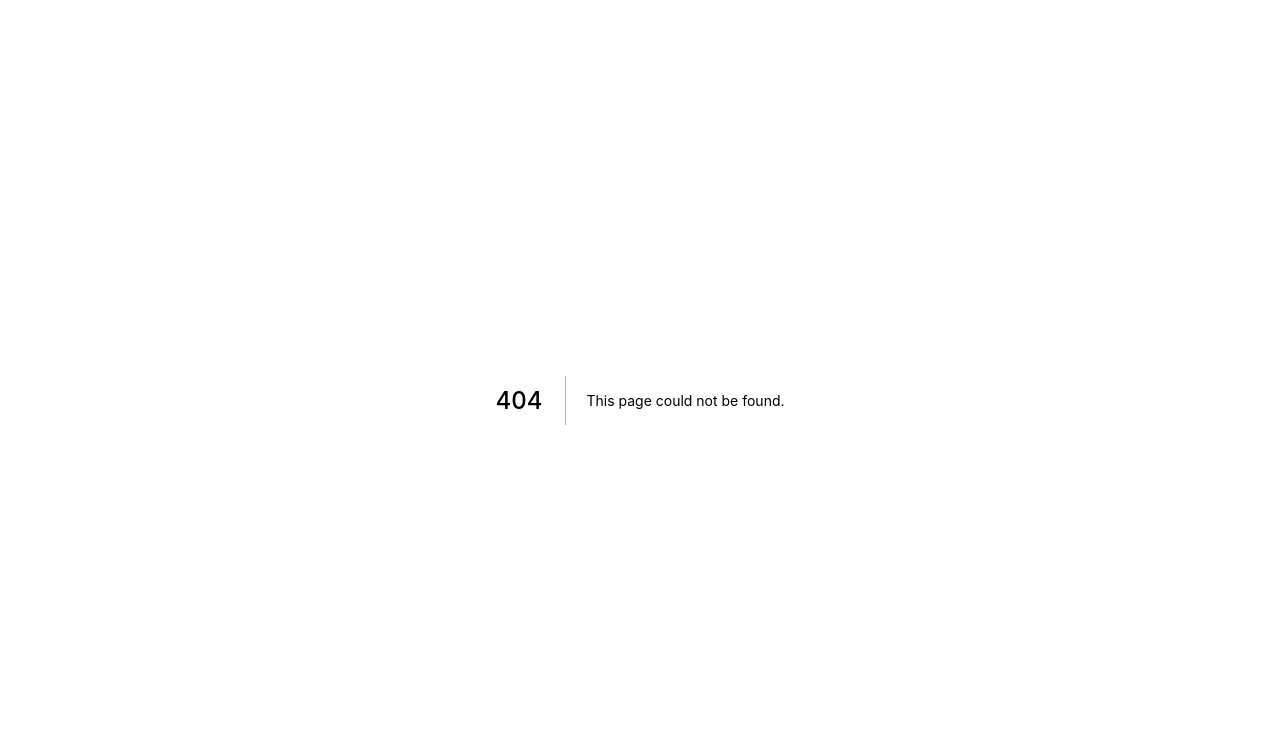
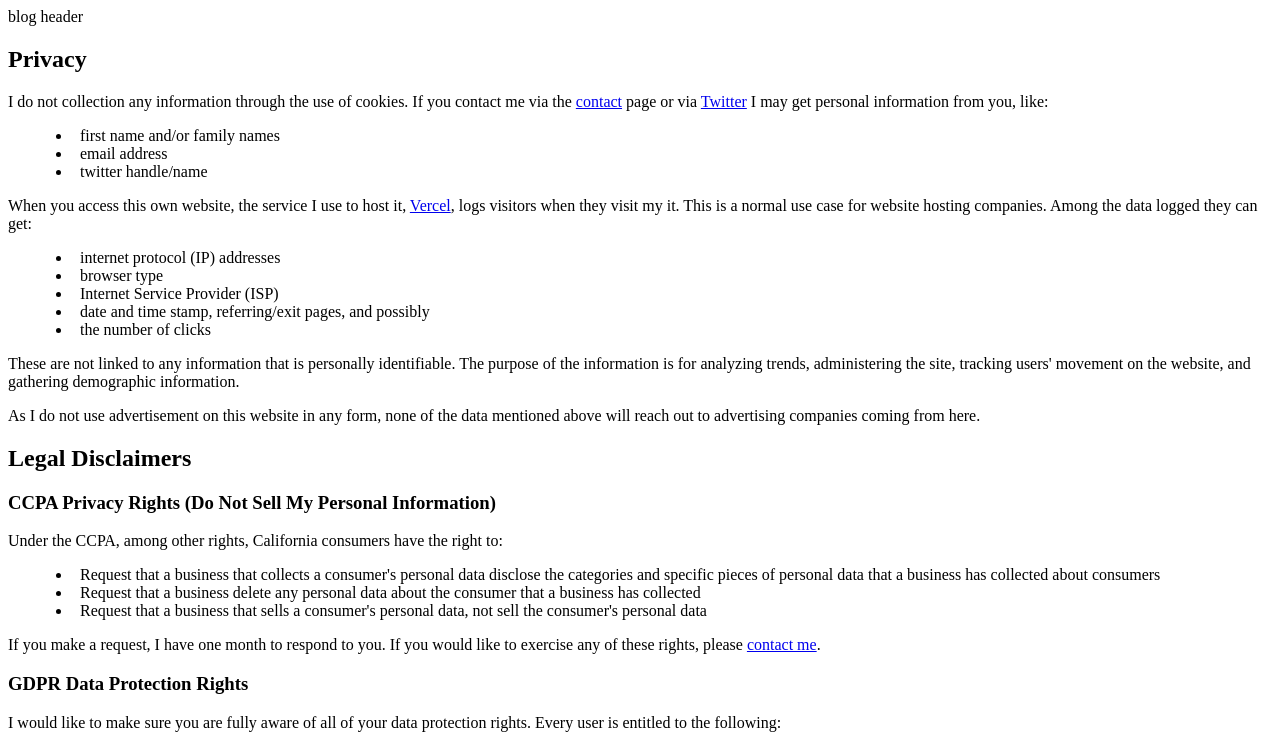
Before and after one commit to erickpatrick/bwtw.erickpatrick.net, a Next.js app: page /privacy in a window 1280 px wide. Before the commit this address had no page. Shown: the top 748 px of the page. Built offline with nearby package versions, Linux system fonts and the light colour scheme.

Commit message:
adds privacy page

```diff
--- /dev/null
+++ b/pages/privacy.mdx
@@ -0,0 +1,63 @@
+import BlogPage from '@/components/BlogPage';
+import Link from 'next/link';
+
+export default function BlogPost({ children }) {
+  const meta = {
+    title: 'Privacy',
+    description:
+      'Learn a little bit more about the privacy related actions I take on this website',
+    date: '2021-07-28T00:00:00.000Z',
+    categories: [],
+    feature: true,
+  };
+  return <BlogPage meta={meta}>{children}</BlogPage>;
+}
+
+I do not collection any information through the use of cookies. If you contact me via the [contact](/contact) page or via [Twitter](https://twitter.com/erickpatrick) I may get personal information from you, like:
+
+- first name and/or family names
+- email address
+- twitter handle/name
+
+When you access this own website, the service I use to host it, [Vercel](https://vercel.com), logs visitors when they visit my it. This is a normal use case for website hosting companies. Among the data logged they can get:
+
+- internet protocol (IP) addresses
+- browser type
+- Internet Service Provider (ISP)
+- date and time stamp, referring/exit pages, and possibly
+- the number of clicks
+
+These are not linked to any information that is personally identifiable. The purpose of the information is for analyzing trends, administering the site, tracking users' movement on the website, and gathering demographic information.
+
+As I do not use advertisement on this website in any form, none of the data mentioned above will reach out to advertising companies coming from here.
+
+## Legal Disclaimers
+
+### CCPA Privacy Rights (Do Not Sell My Personal Information)
+
+Under the CCPA, among other rights, California consumers have the right to:
+
+- Request that a business that collects a consumer's personal data disclose the categories and specific pieces of personal data that a business has collected about consumers
+- Request that a business delete any personal data about the consumer that a business has collected
+- Request that a business that sells a consumer's personal data, not sell the consumer's personal data
+
+If you make a request, I have one month to respond to you. If you would like to exercise any of these rights, please [contact me](/contact).
+
+### GDPR Data Protection Rights
+
+I would like to make sure you are fully aware of all of your data protection rights. Every user is entitled to the following:
+
+- The right to access – You have the right to request copies of your personal data. I may charge you a small fee for this service
+- The right to rectification – You have the right to request that I correct any information you believe is inaccurate. You also have the right to request that I complete the information you believe is incomplete
+- The right to erasure – You have the right to request that I erase your personal data, under certain conditions
+- The right to restrict processing – You have the right to request that I restrict the processing of your personal data, under certain conditions.
+- The right to object to processing – You have the right to object to my processing of your personal data, under certain conditions.
+- The right to data portability – You have the right to request that I transfer the data that I have collected to another organization, or directly to you, under certain conditions.
+
+If you make a request, I have one month to respond to you. If you would like to exercise any of these rights, please [contact me](/contact).
+
+### Children's Information
+
+Another part of my priority is adding protection for children while using the internet. Being a parent myself, I encourage other parents and guardians to observe, participate in, and/or monitor and guide kids online activity.
+
+I do not knowingly collect any Personal Identifiable Information from children under the age of 13. If you think that your child provided this kind of information on my website, I strongly encourage you to contact me immediately and I will do my best efforts to promptly remove such information from the records.
```
